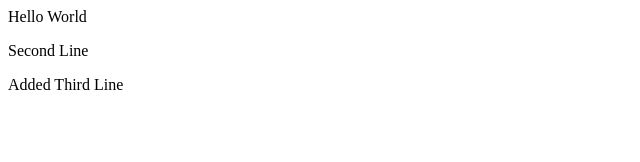
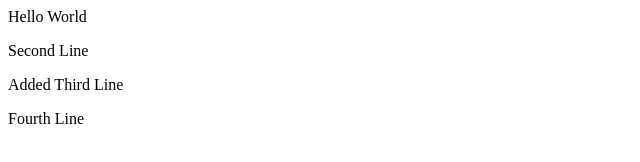
Before and after one commit to Kasigaribharath/my_repo, a plain HTML site: page index.html in a window 1280 px wide. Shown: the full height of the page, 0-640 px from the left. Drawn offline with Linux system fonts and the light colour scheme.

Commit message:
Added fourth line

```diff
--- a/index.html
+++ b/index.html
@@ -1,3 +1,4 @@
 <p>Hello World</p>
 <p>Second Line</p>
 <p>Added Third Line</p>
+<p>Fourth Line</p>
```
